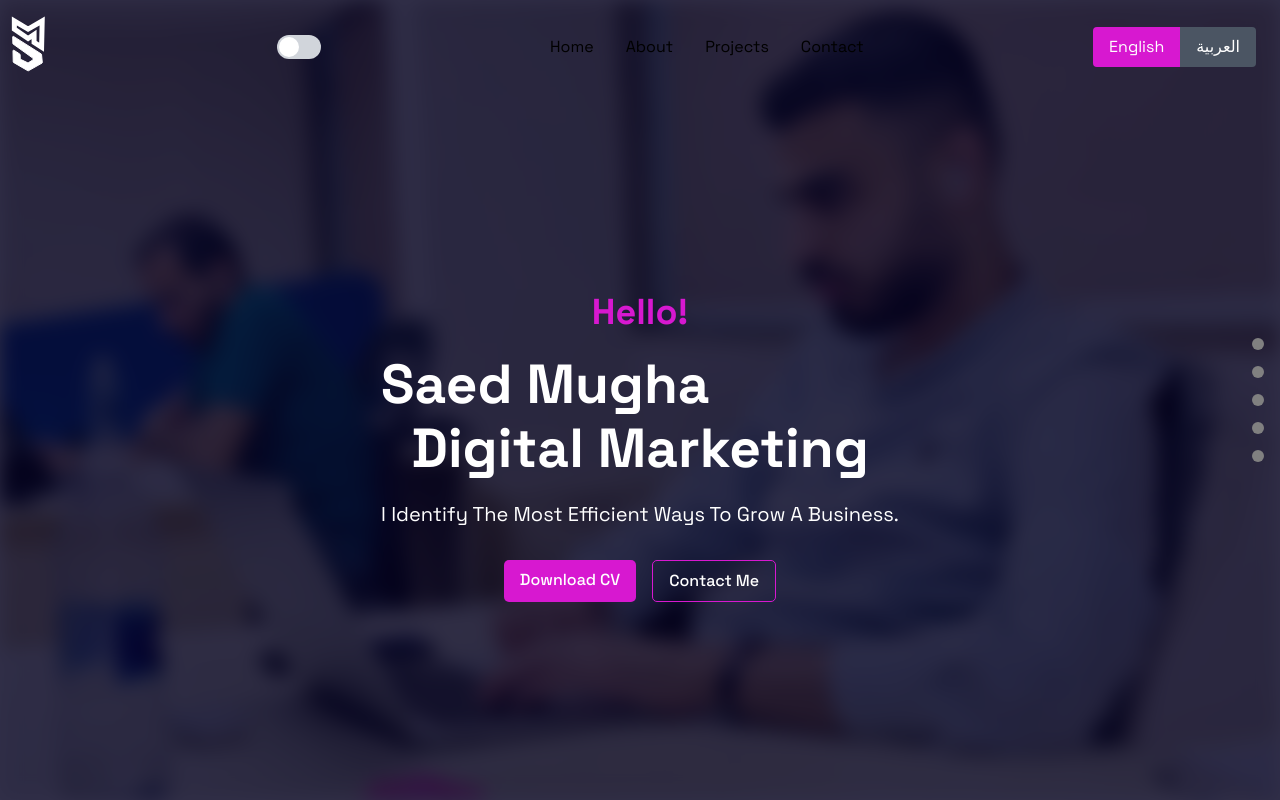
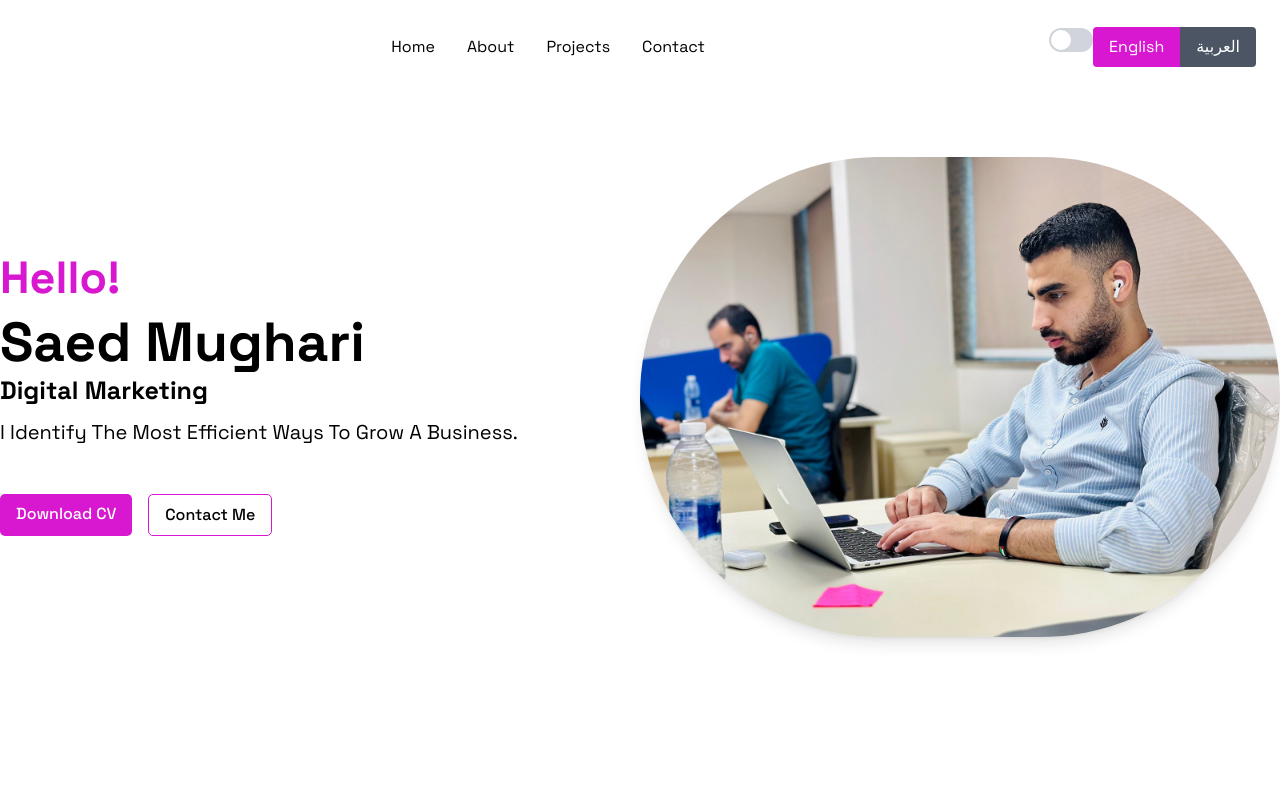
Before and after one commit to saedaraed/digital-marketing, a React (Create React App) app: page / in a window 1280 px wide. Shown: the top 800 px of the page. Built offline with nearby package versions, Linux system fonts and the light colour scheme; no server answers.

Commit message:
edit hero section component

```diff
--- a/src/components/HeroSection.js
+++ b/src/components/HeroSection.js
@@ -1,10 +1,10 @@
-import React, { useState , useEffect } from 'react';
+import React, { useState, useEffect } from 'react';
 import '../index.css';
 import Navbar from './Navbar';
 import '../i18n';
 import { useTranslation } from 'react-i18next';
 
-const Herosection = () => {
+const Herosection = ({id}) => {
   const [displayedText, setDisplayedText] = useState('');
   const [index, setIndex] = useState(0);
   const [isReversing, setIsReversing] = useState(false);
@@ -12,76 +12,50 @@ const Herosection = () => {
   const { t, i18n } = useTranslation();
 
   const isArabic = i18n.language === 'ar';
-  const text =t('name');
+  const text = t('name');
 
-  useEffect(() => {
-    const interval = setInterval(() => {
-      if (!isReversing) {
-        if (index < text.length) {
-          setDisplayedText((prev) => prev + text[index]);
-          setIndex((prevIndex) => prevIndex + 1);
-        } else {
-          setIsReversing(true);
-        }
-      } else {
-        if (index > 0) {
-          setDisplayedText((prev) => prev.slice(0, -1));
-          setIndex((prevIndex) => prevIndex - 1);
-        } else {
-          setIsReversing(false);
-        }
-      }
-    }, 150);
 
-    return () => clearInterval(interval);
-  }, [index, isReversing, text]);
 
   return (
-    <div className={`relative h-screen flex flex-col items-center justify-start ${isArabic ? 'arabic-font' : ''}`} dir={isArabic ? 'rtl' : 'ltr'}>
+    <div id={id} className={`relative h-screen flex flex-col items-center justify-start  bg-white dark:bg-gradient-to-r from-[rgba(9,6,41)] to-[rgba(215,24,208)] ${isArabic ? 'arabic-font' : ''}`} dir={isArabic ? 'rtl' : 'ltr'}>
+
       <Navbar />
-      <div className="flex flex-grow items-center justify-center w-full">
-        <div
-          className="absolute inset-0 bg-cover bg-center filter blur-[10px] fixed"
-          style={{
-            backgroundImage: `url('/images/WhatsApp Image 2024-09-07 at 18.22.11.jpeg')`,
-            backgroundAttachment: 'fixed',
-          }}
-        ></div>
+      <div className="container flex flex-grow items-center justify-between w-full mt-[-100px] ">
 
-        <div
-          className="absolute inset-0"
-          style={{
-            backgroundColor: 'rgba(5, 3, 34, 0.82)',
-          }}
-        ></div>
 
-        <div className="relative z-10 text-center text-white">
+        <div className="relative z-10 text-left text-white w-1/2 text-left">
 
-          <h1 className="text-4xl font-bold mb-8 text-pink-500">{t('welcome')}</h1>
-          <h2 className="text-white text-4xl text-[55px] text-center mb-6 font-bold flex items-center">{displayedText}</h2>
-          <h2 className="text-white text-4xl text-[55px] mb-8 font-bold">{t('job')}</h2>
+          <h1 className="text-4xl font-bold text-[45px] mb-6 text-pink-500">{t('welcome')}</h1>
+          <h2 className="dark:text-white text-black text-4xl text-[55px] text-left mb-2 font-bold">{t('name')}</h2>
+          <h2 className="dark:text-white text-black text-4xl text-[25px] mb-2 font-bold">{t('job')}</h2>
 
-          <p className="text-xl mb-8 text-[25px]">
+          <p className="text-xl mb-12 text-[25px] dark:text-white text-black">
             {t('description')}
           </p>
 
-          <div className="flex justify-center gap-4">
+          <div className="flex justify-left gap-4">
             <a
               href="/cv/Saed updated cv.pdf"
               download="Saed updated cv.pdf"
-              className="bg-pink-500 hover:bg-pink-700 text-white font-medium py-2 px-4 rounded-[5px]"
+              className="bg-pink-500 text-white font-medium py-2 px-4 rounded-[5px]"
             >
               {t('downloadCv')}
             </a>
             <a
               href="#contact"
-              className="border border-pink-500 hover:bg-pink-700 text-white font-medium py-2 px-4 rounded-[5px]"
+              className="border border-pink-500 text-black dark:text-white font-medium py-2 px-4 rounded-[5px]"
             >
               {t('contactMe')}
             </a>
           </div>
         </div>
+
+        <div className="relative w-1/2 ">
+        <img src="/images/WhatsApp Image 2024-09-07 at 18.22.11.jpeg" alt="Profile Image" className="relative z-20 object-cover w-200 h-200 rounded-full shadow-lg" />
+        </div>
+
       </div>
+
     </div>
   );
 };
--- a/src/components/Navbar.js
+++ b/src/components/Navbar.js
@@ -26,21 +26,7 @@ const Navbar = () => {
           <path d="M28.0678 22.5305L14.344 13.1141V5L28.0678 13.1141L42.1924 5L41.5913 31.1454L34.0783 26.3371V18.5235L28.0678 22.5305Z" stroke="white" stroke-width="5" />
         </svg>
 
-        <label className="relative inline-flex items-center cursor-pointer">
-          <input
-            type="checkbox"
-            checked={isDarkMode}
-            onChange={toggleDarkMode}
-            className="sr-only"
-          />
-          <div className="w-11 h-6 bg-gray-300 dark:bg-gray-600 rounded-full peer peer-focus:ring-4 peer-focus:ring-pink-500 transition-all">
-            <div
-              className={`absolute top-[2px] left-[2px] w-5 h-5 bg-white rounded-full transition-transform ${
-                isDarkMode ? 'transform translate-x-5' : ''
-              }`}
-            ></div>
-          </div>
-        </label>
+
         <div className="hidden md:flex space-x-8">
           <a href="#home" className="text-black dark:text-white hover:text-pink-500 ">Home</a>
           <a href="#about" className="text-black dark:text-white hover:text-pink-500">About</a>
@@ -75,7 +61,21 @@ const Navbar = () => {
         </div>
         <div className="mr-6">
 
-
+        <label className="relative inline-flex items-center cursor-pointer">
+          <input
+            type="checkbox"
+            checked={isDarkMode}
+            onChange={toggleDarkMode}
+            className="sr-only"
+          />
+          <div className="w-11 h-6 bg-gray-300 dark:bg-gray-600 rounded-full peer peer-focus:ring-4 peer-focus:ring-pink-500 transition-all">
+            <div
+              className={`absolute top-[2px] left-[2px] w-5 h-5 bg-white rounded-full transition-transform ${
+                isDarkMode ? 'transform translate-x-5' : ''
+              }`}
+            ></div>
+          </div>
+        </label>
           <button
             onClick={() => switchLanguage('en')}
             className={`py-2 px-4 rounded-l ${i18n.language === 'en' ? 'bg-pink-500' : 'bg-gray-600'}`}
```
